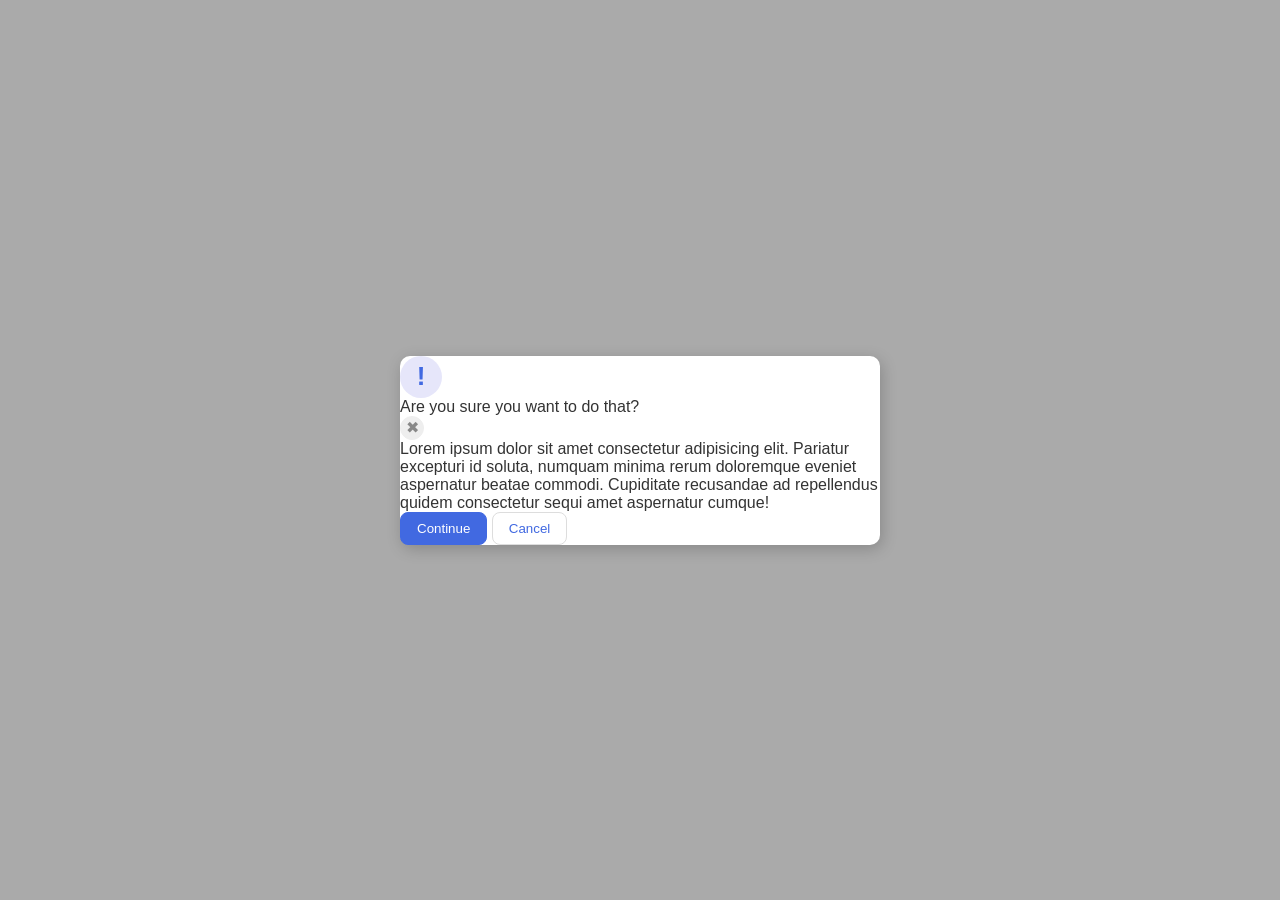
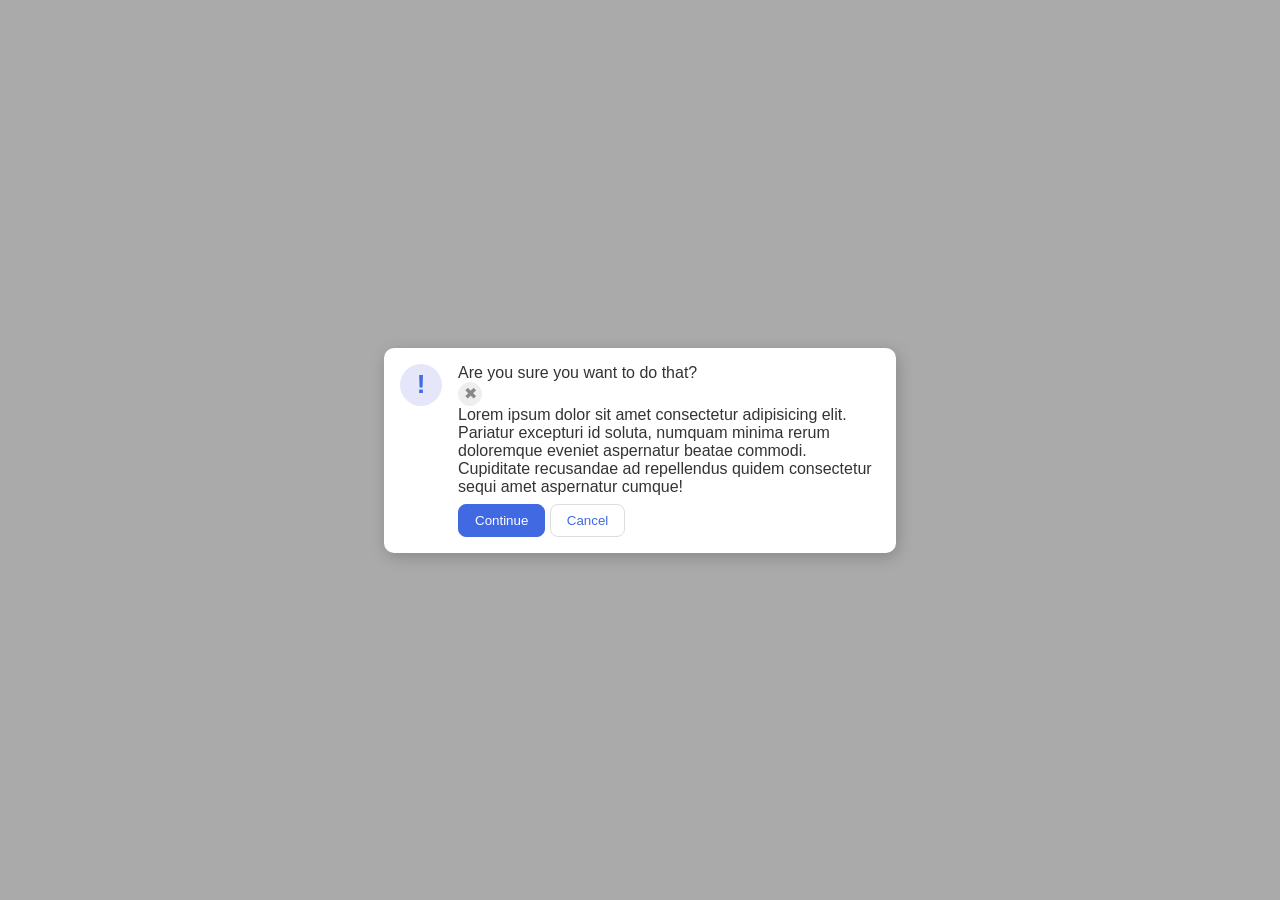

Completed exercise 5 of foundations/flex

--- a/foundations/flex/05-flex-modal/style.css
+++ b/foundations/flex/05-flex-modal/style.css
@@ -20,6 +20,11 @@ body {
   width: 480px;
   border-radius: 10px;
   box-shadow: 2px 4px 16px rgba(0,0,0,.2);
+
+  display: flex;
+  flex-direction: row;
+  gap: 16px;
+  padding: 16px;
 }
 
 .icon {
@@ -33,6 +38,27 @@ body {
   display: flex;
   align-items: center;
   justify-content: center;
+
+  flex-shrink: 0;
+}
+
+.content {
+  display: flex;
+  flex-direction: column;
+  gap: 8px;
+}
+
+.top {
+  display: flex;
+  flex-direction: row;
+  justify-content: space-between;
+  align-items: center;
+  font-size: 18px;
+  font-weight: bold;
+}
+
+.text {
+  margin-bottom: 8px;
 }
 
 .close-button {
